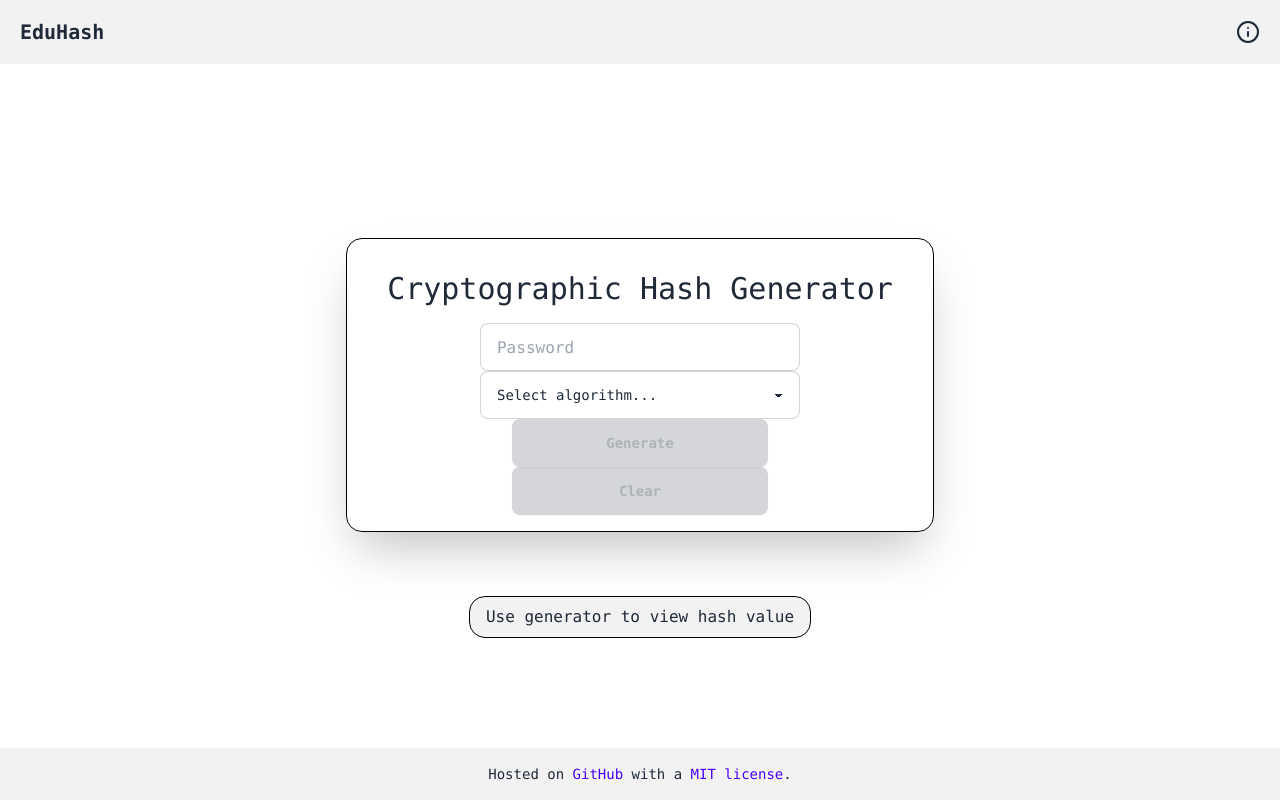
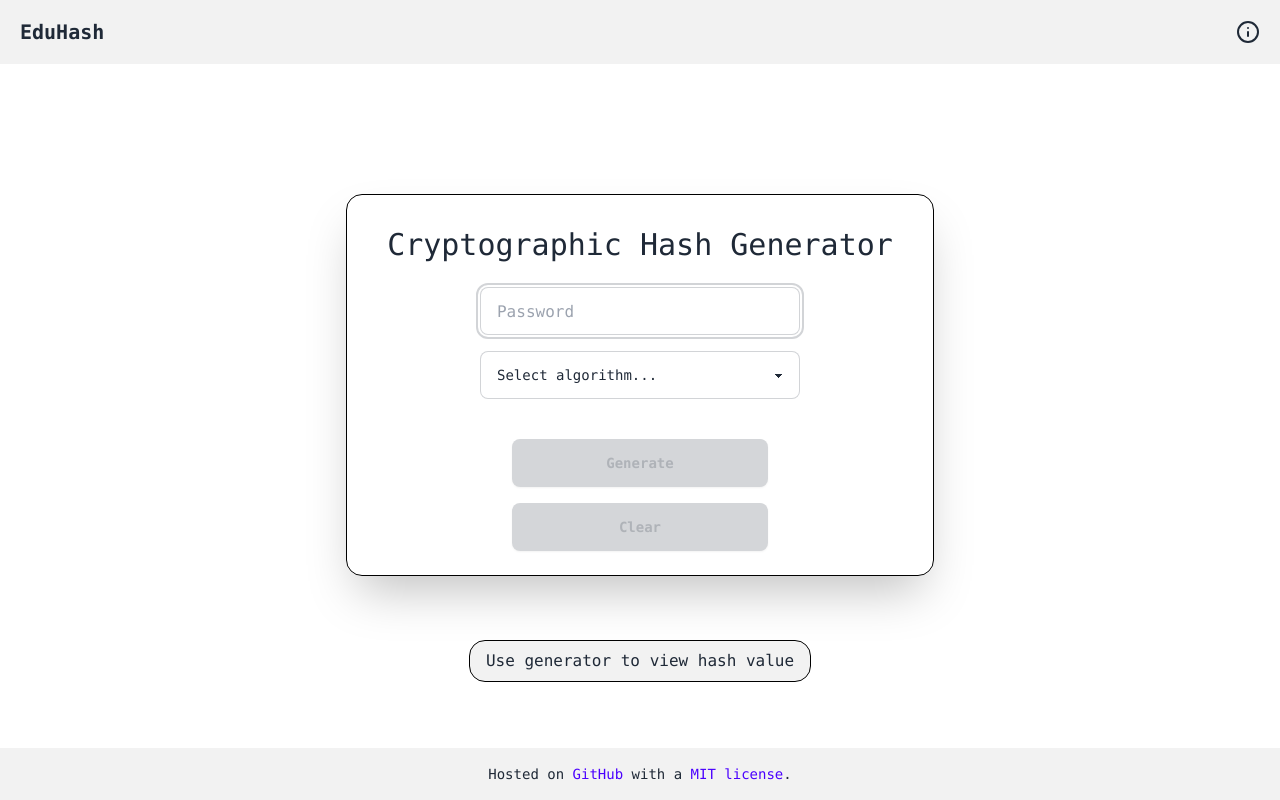
Before and after one commit to vanfossen/eduhash, a Vue app: page / in a window 1280 px wide. Built offline with nearby package versions, Linux system fonts and the light colour scheme.

Commit message:
add margin to inputs

```diff
--- a/src/components/Input.vue
+++ b/src/components/Input.vue
@@ -76,13 +76,14 @@ const isClearDisabled = computed(() => {
       id="password"
       type="text"
       placeholder="Password"
-      class="input input-bordered w-full max-w-xs"
+      autofocus
+      class="input input-bordered my-2 w-full max-w-xs"
       aria-label="Password"
     />
 
     <!-- algorithm -->
     <select
-      class="select select-bordered w-full max-w-xs"
+      class="select select-bordered my-2 w-full max-w-xs"
       v-model="algorithm"
       aria-label="Algorithm"
     >
@@ -103,7 +104,7 @@ const isClearDisabled = computed(() => {
 
     <!-- generate -->
     <button
-      class="btn btn-wide"
+      class="btn btn-wide my-2 mt-8"
       @click="handleGenerate"
       :disabled="isGenerateDisabled"
     >
@@ -112,7 +113,7 @@ const isClearDisabled = computed(() => {
 
     <!-- clear -->
     <button
-      class="btn btn-wide"
+      class="btn btn-wide my-2"
       @click="clearInput"
       :disabled="isClearDisabled"
     >
```
